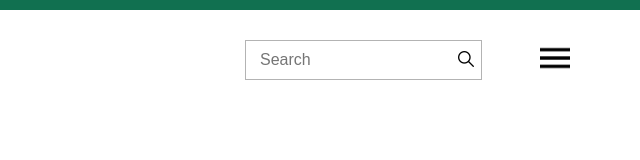
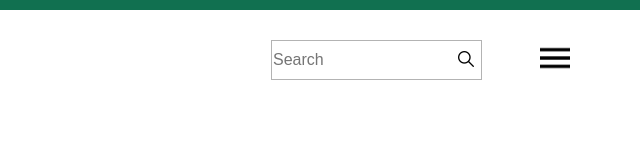
Before and after one commit to arturrafaell/starbucks, a plain HTML site: page index.html in a window 1280 px wide. Shown: the full height of the page, 640-1280 px from the left. Drawn offline with nearby package versions, Linux system fonts and the light colour scheme.

```diff
--- a/assets/css/style.css
+++ b/assets/css/style.css
@@ -38,7 +38,7 @@
 
 .header--search input {
     font-size: 16px;
-    padding: 10px 14px;
+    padding: 10px 1px;
     border: 1px solid #b3b3b3;
     outline: 0;
     width: 100%;
```
